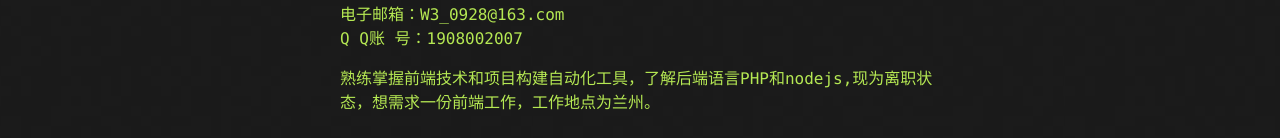
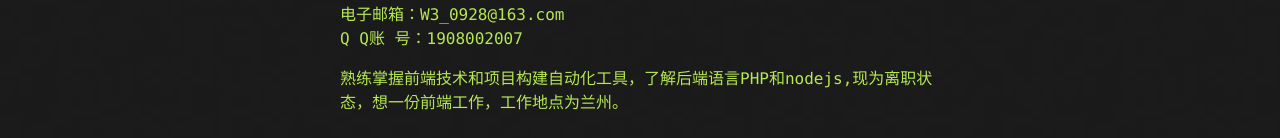
Before and after one commit to zhnaglei/zhnaglei.github.com, a plain HTML site: page index.html in a window 1280 px wide. Shown: the part 2373-2511 px from the top of the page. Drawn offline with Linux system fonts and the light colour scheme.

Commit message:
xiugai
xiugai

```diff
--- a/index.html
+++ b/index.html
@@ -87,7 +87,7 @@
         联系电话：18109485312<br>
         电子邮箱：W3_0928@163.com<br>
         Q Q账 号：1908002007<br>
-        <p>熟练掌握前端技术和项目构建自动化工具，了解后端语言PHP和nodejs,现为离职状态，想需求一份前端工作，工作地点为兰州。</p>
+        <p>熟练掌握前端技术和项目构建自动化工具，了解后端语言PHP和nodejs,现为离职状态，想一份前端工作，工作地点为兰州。</p>
       </section>
     </div>
   </body>
```
